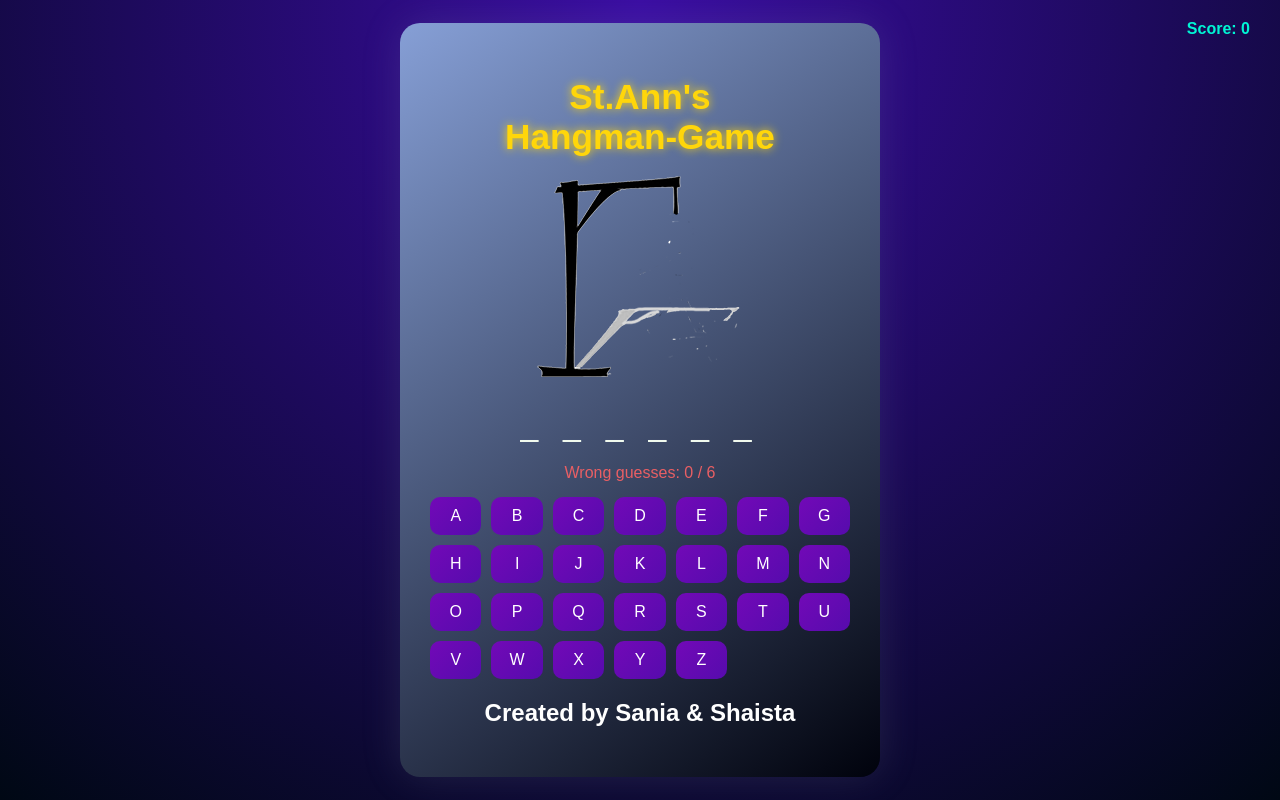
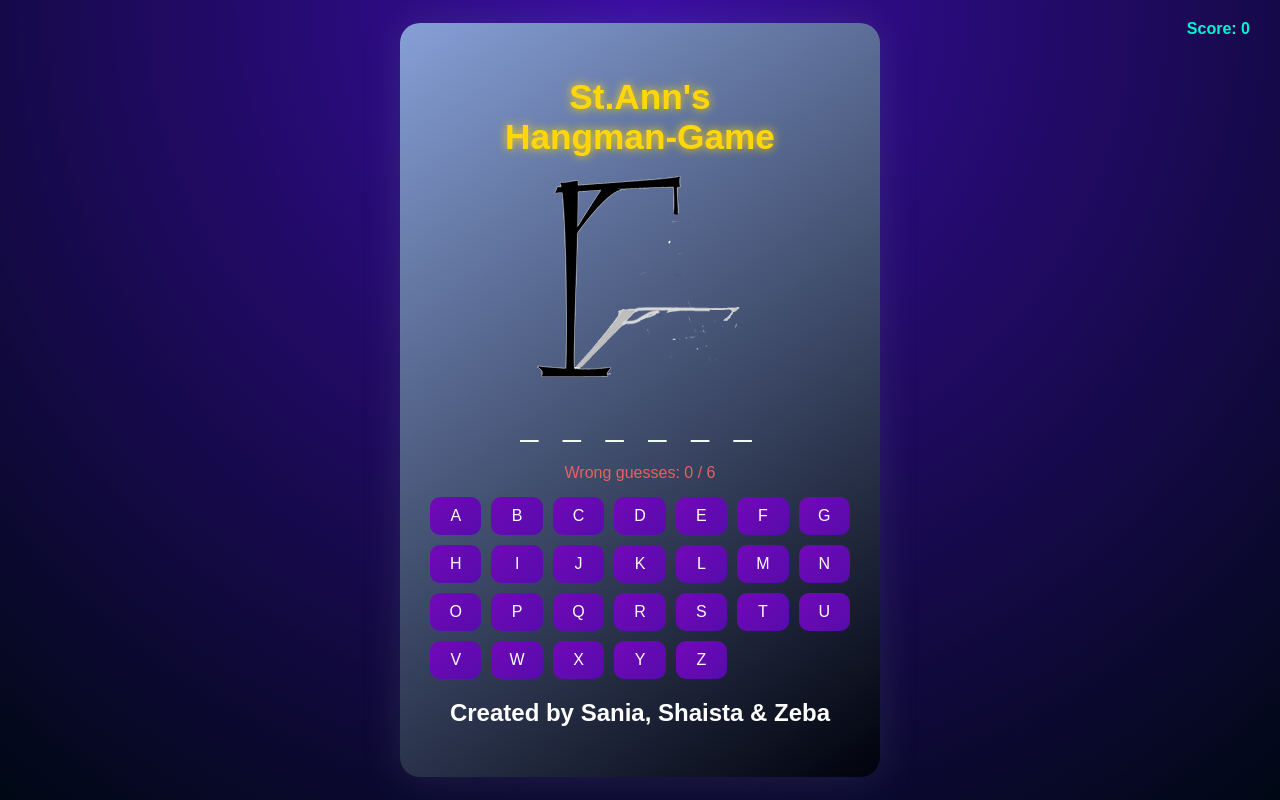
Before and after one commit to Saniahyd1/Hangman-Game, a React (Create React App) app: page / in a window 1280 px wide. Built offline with nearby package versions, Linux system fonts and the light colour scheme.

Commit message:
Hangman React project

```diff
--- a/src/Hangman.jsx
+++ b/src/Hangman.jsx
@@ -154,7 +154,7 @@ export default function Hangman() {
           </div>
 
         )}
-        <h2 className="title1">Created by Sania & Shaista </h2>
+        <h2 className="title1">Created by Sania, Shaista & Zeba </h2>
       </div>
     </div>
   );
```
